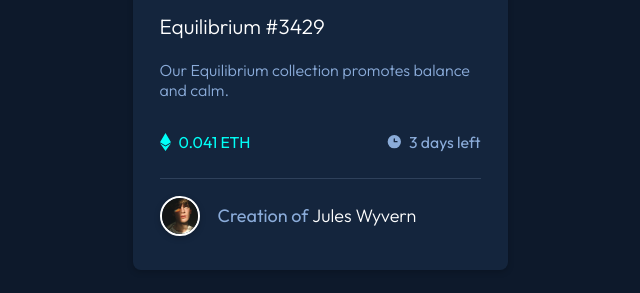
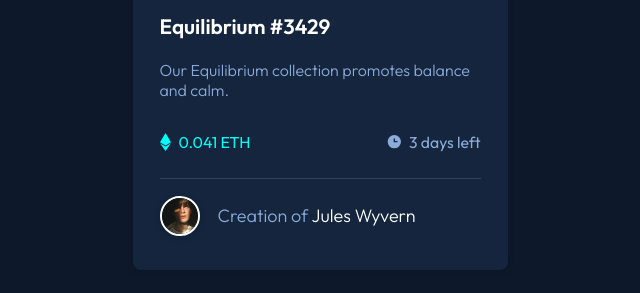
Before and after one commit to okudev/nft-preview-card-component, a website built with Parcel: page src/index.html in a window 1280 px wide. Shown: the part 443-736 px from the top of the page, without its empty margins (320-960 px from the left). Built offline with nearby package versions, Linux system fonts and the light colour scheme.

Commit message:
Fixed title font-weight

```diff
--- a/src/scss/style.scss
+++ b/src/scss/style.scss
@@ -66,7 +66,6 @@ body {
 
     & a {
         color: colors.$white;
-        font-weight: 300;
         text-decoration: none;
         transition: color 0.2s ease-in-out;
     }
@@ -134,6 +133,7 @@ body {
 .user-container {
     display: flex;
     justify-content: flex-start;
+    font-weight: 300;
     align-items: center;
     gap: 1em;
     height: 3em;
```
Also changed, not shown: 2 other files.
